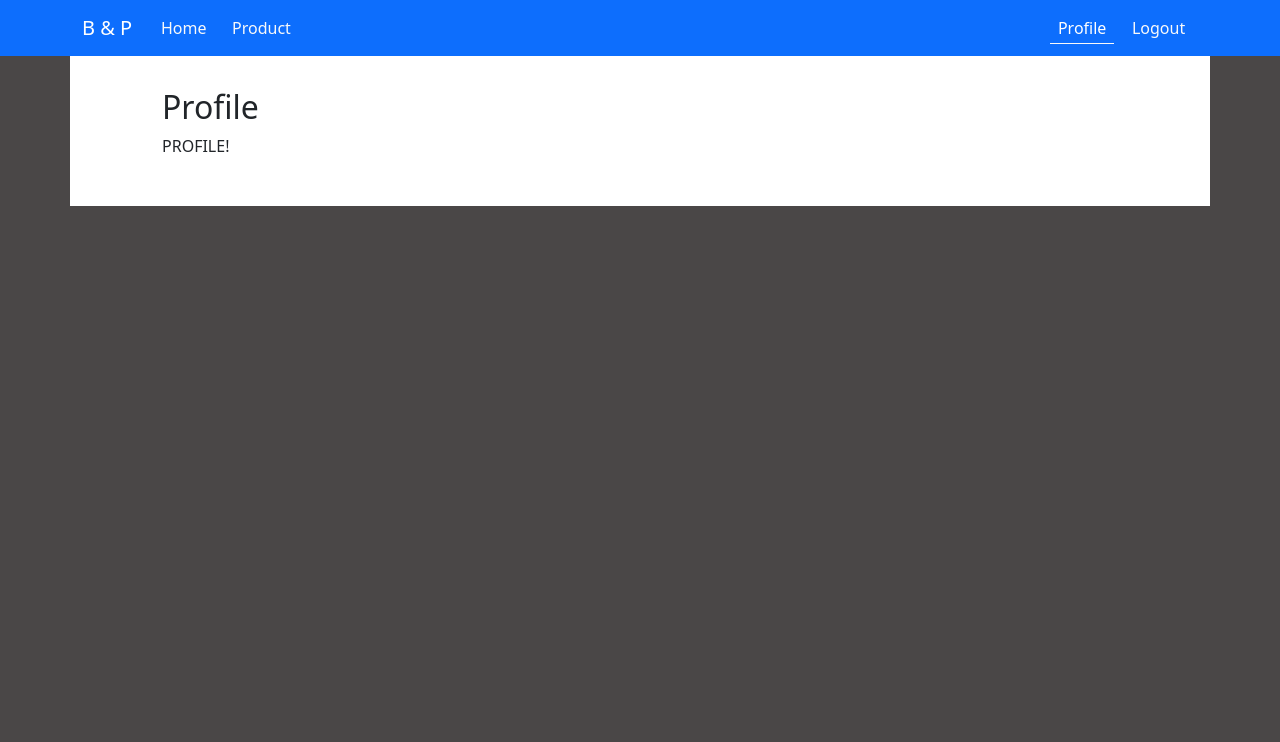
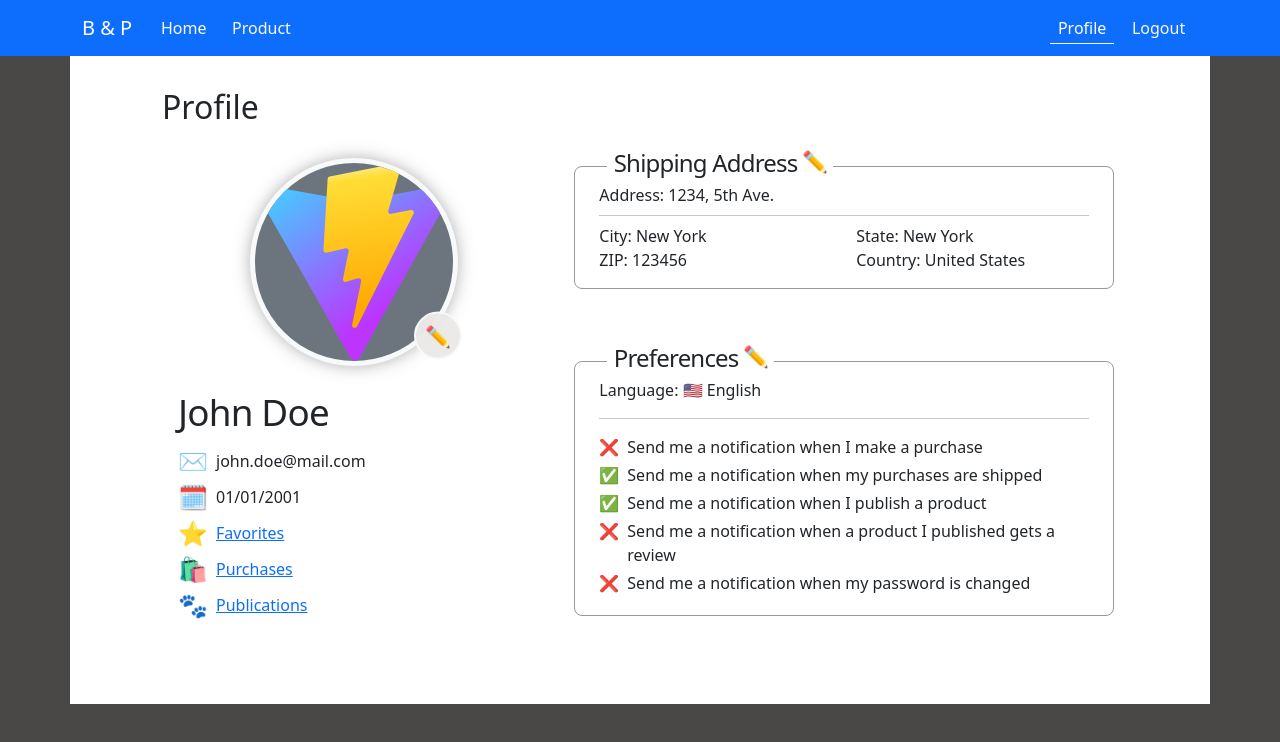
Before and after one commit to albotero/bark-and-purr, a React (Vite) app in the folder client/: page /user in a window 1280 px wide. Shown: the top 742 px of the page. Built offline with nearby package versions, Linux system fonts and the light colour scheme.

Commit message:
Profile page

```diff
--- /dev/null
+++ b/client/src/components/EditIcon.jsx
@@ -0,0 +1,13 @@
+import React from "react"
+
+const EditIcon = ({ className, callback }) => {
+  const handleEditIconClick = () => callback((prev) => !prev)
+
+  return (
+    <div className={"edit-icon " + className} onClick={handleEditIconClick}>
+      ✏️
+    </div>
+  )
+}
+
+export default EditIcon
--- /dev/null
+++ b/client/src/components/ProfileInfoItem.jsx
@@ -0,0 +1,12 @@
+import { Link } from "react-router"
+
+const ProfileInfoItem = ({ icon, text, href }) => {
+  return (
+    <div className="d-flex gap-2 align-items-center">
+      <p className="fs-4 m-0">{icon}</p>
+      <p className="m-0">{href ? <Link to={href}>{text}</Link> : text}</p>
+    </div>
+  )
+}
+
+export default ProfileInfoItem
--- a/client/src/pages/Profile.jsx
+++ b/client/src/pages/Profile.jsx
@@ -1,10 +1,199 @@
+import "../styles/Profile.css"
+import { useEffect, useState } from "react"
+import Button from "react-bootstrap/esm/Button"
+import Col from "react-bootstrap/esm/Col"
 import Container from "react-bootstrap/esm/Container"
+import FloatingLabel from "react-bootstrap/esm/FloatingLabel"
+import Form from "react-bootstrap/esm/Form"
+import Row from "react-bootstrap/esm/Row"
+import EditIcon from "../components/EditIcon"
+import ProfileInfoItem from "../components/ProfileInfoItem"
+
+const addressItems = [
+  { id: "line1", label: "Address Line 1" },
+  { id: "line2", label: "Address Line 2" },
+  { id: "city", label: "City" },
+  { id: "state", label: "State" },
+  { id: "zip", label: "ZIP" },
+  { id: "country", label: "Country" },
+]
+
+const languages = [
+  { id: "en", label: "🇺🇸 English" },
+  { id: "es", label: "🇨🇱 Español" },
+]
 
 const Profile = () => {
+  const [personalInfo, setPersonalInfo] = useState({})
+  const [address, setAddress] = useState({})
+  const [preferences, setPreferences] = useState({})
+  const [inputAddress, setInputAddress] = useState({})
+  const [inputPreferences, setInputPreferences] = useState({})
+  const [isEditingAddress, setIsEditingAddress] = useState(false)
+  const [isEditingPreferences, setIsEditingPreferences] = useState(false)
+
+  /* Mock data */
+  useEffect(() => {
+    setPersonalInfo({
+      avatar: "/vite.svg",
+      name: "John Doe",
+      email: "john.doe@mail.com",
+      birthday: "01/01/2001",
+      favorites: { text: "Favorites", href: "/user/favorites" },
+      purchases: { text: "Purchases", href: "/user/purchases" },
+      publications: { text: "Publications", href: "/user/publications" },
+    })
+    const a = {
+      line1: "1234, 5th Ave.",
+      line2: "",
+      city: "New York",
+      state: "New York",
+      zip: 123456,
+      country: "United States",
+    }
+    const p = {
+      language: "en",
+      notifications: [
+        { id: 1001, isActive: false, text: "Send me a notification when I make a purchase" },
+        { id: 1002, isActive: true, text: "Send me a notification when my purchases are shipped" },
+        { id: 1003, isActive: true, text: "Send me a notification when I publish a product" },
+        { id: 1004, isActive: false, text: "Send me a notification when a product I published gets a review" },
+        { id: 1005, isActive: false, text: "Send me a notification when my password is changed" },
+      ],
+    }
+    setAddress(a)
+    setPreferences(p)
+    setInputAddress(a)
+    setInputPreferences(p)
+  }, [])
+
+  const languageLabel = (id) => languages.find((el) => el.id == id)?.label
+
+  const handleInputAddressChange = ({ target }) => {
+    const { value, dataset } = target
+    const { property } = dataset
+    setInputAddress((prev) => ({ ...prev, [property]: value }))
+  }
+
+  const handleLanguageSelectionChange = ({ target: { value: language } }) => {
+    setInputPreferences((prev) => ({ ...prev, language }))
+  }
+
+  const handleNotificationCheckChange = ({ target }) => {
+    const { checked: isActive, dataset } = target
+    const { id } = dataset
+    const updateNotification = (nots) => nots.map((el) => (el.id == id ? { ...el, isActive } : el))
+    setInputPreferences((prev) => ({ ...prev, notifications: updateNotification(prev.notifications) }))
+  }
+
   return (
     <Container>
       <h2>Profile</h2>
-      PROFILE!
+      <Row>
+        <Col xs={12} md={5}>
+          <div className="avatar-container">
+            <img className="avatar-img" src={personalInfo.avatar} alt="Avatar" />
+            <EditIcon className="avatar-icon" />
+          </div>
+          <div className="personal-info">
+            <h4 className="user-name">{personalInfo.name}</h4>
+            <ProfileInfoItem icon="✉️" text={personalInfo.email} />
+            <ProfileInfoItem icon="🗓️" text={personalInfo.birthday} />
+            <ProfileInfoItem icon="⭐️" text={personalInfo.favorites?.text} href={personalInfo.favorites?.href} />
+            <ProfileInfoItem icon="🛍️" text={personalInfo.purchases?.text} href={personalInfo.purchases?.href} />
+            <ProfileInfoItem icon="🐾" text={personalInfo.publications?.text} href={personalInfo.publications?.href} />
+          </div>
+        </Col>
+        <Col xs={12} md={7}>
+          <Row>
+            <Col className="profile-section">
+              <div className="title">
+                <h4>Shipping Address</h4>
+                <EditIcon callback={setIsEditingAddress} />
+              </div>
+              {isEditingAddress ? (
+                <Form className="d-flex flex-column gap-2 pt-3">
+                  {addressItems.map(({ id, label }) => (
+                    <FloatingLabel key={id} controlId={`address-${id}`} label={label}>
+                      <Form.Control
+                        type="text"
+                        placeholder={label}
+                        value={inputAddress[id] || ""}
+                        data-property={id}
+                        onChange={handleInputAddressChange}
+                      />
+                    </FloatingLabel>
+                  ))}
+                  <div className="my-4 mx-auto">
+                    <Button>Save changes</Button>
+                  </div>
+                </Form>
+              ) : (
+                <>
+                  <Row>
+                    <Col xs={12}>{`Address: ${address.line1} ${address.line2}`}</Col>
+                  </Row>
+                  <hr className="my-2" />
+                  <Row>
+                    <Col xs={12} md={6}>{`City: ${address.city}`}</Col>
+                    <Col xs={12} md={6}>{`State: ${address.state}`}</Col>
+                  </Row>
+                  <Row>
+                    <Col xs={12} md={6}>{`ZIP: ${address.zip}`}</Col>
+                    <Col xs={12} md={6}>{`Country: ${address.country}`}</Col>
+                  </Row>
+                </>
+              )}
+            </Col>
+          </Row>
+          <Row>
+            <Col className="profile-section">
+              <div className="title">
+                <h4>Preferences</h4>
+                <EditIcon callback={setIsEditingPreferences} />
+              </div>
+              {isEditingPreferences ? (
+                <Form className="d-flex flex-column gap-2 pt-3">
+                  <Form.Group className="d-flex align-items-center gap-3">
+                    <Form.Label className="m-0">Language:</Form.Label>
+                    <Form.Select value={inputPreferences.language} onChange={handleLanguageSelectionChange}>
+                      {languages.map(({ id: l }) => (
+                        <option key={l} value={l}>
+                          {languageLabel(l)}
+                        </option>
+                      ))}
+                    </Form.Select>
+                  </Form.Group>
+                  <hr />
+                  {inputPreferences.notifications?.map(({ id, isActive, text }) => (
+                    <Form.Check
+                      key={id}
+                      label={text}
+                      checked={isActive}
+                      data-id={id}
+                      onChange={handleNotificationCheckChange}
+                    />
+                  ))}
+                  <div className="my-4 mx-auto">
+                    <Button>Save changes</Button>
+                  </div>
+                </Form>
+              ) : (
+                <>
+                  <p>Language: {languageLabel(preferences.language)} </p>
+                  <hr />
+                  {preferences.notifications?.map(({ id, isActive, text }) => (
+                    <p key={id} className="my-1 d-flex align-items-start gap-2">
+                      <span>{isActive ? "✅" : "❌"}</span>
+                      <span>{text}</span>
+                    </p>
+                  ))}
+                </>
+              )}
+            </Col>
+          </Row>
+        </Col>
+      </Row>
     </Container>
   )
 }
--- /dev/null
+++ b/client/src/styles/Profile.css
@@ -0,0 +1,73 @@
+.avatar-container {
+  position: relative;
+  width: 13rem;
+  height: 16rem;
+  margin: 0 auto;
+}
+
+.avatar-img,
+.avatar-icon {
+  position: absolute;
+  left: 50%;
+  top: 50%;
+  border: 0.35rem solid var(--bs-light);
+  border-radius: 50%;
+}
+
+.edit-icon {
+  width: 1.5rem;
+  height: 1.5rem;
+  font-size: 1.3rem;
+  display: flex;
+  align-items: center;
+  justify-content: center;
+  cursor: pointer;
+}
+
+.avatar-img {
+  width: 13rem;
+  height: 13rem;
+  background-color: var(--bs-gray);
+  box-shadow: 0 0 1rem rgba(100, 100, 100, 0.5);
+  transform: translate(-50%, -50%);
+}
+
+.avatar-icon {
+  border-width: 0.15rem;
+  transform: translate(3.75rem, 3.1rem);
+  width: 3rem;
+  height: 3rem;
+  background-color: rgba(236, 233, 233, 0.975);
+}
+
+.personal-info {
+  padding: 0 1rem;
+}
+
+h4.user-name {
+  font-size: 2.3rem;
+  font-weight: 300;
+  letter-spacing: -0.05rem;
+}
+
+.profile-section {
+  position: relative;
+  border: 1px solid rgba(50, 50, 50, 0.5);
+  margin: 2rem 1rem 2.5rem;
+  padding: 1rem 1.5rem;
+  border-radius: 0.5rem;
+}
+
+.profile-section .title {
+  position: absolute;
+  top: 0;
+  left: 2rem;
+  transform: translateY(-50%);
+  padding: 0 0.4rem;
+  background-color: var(--bs-white);
+  font-size: 1.8rem;
+  font-weight: 400;
+  letter-spacing: -0.05rem;
+  display: flex;
+  gap: 0.3rem;
+}
--- a/client/src/styles/index.css
+++ b/client/src/styles/index.css
@@ -19,5 +19,10 @@ body {
 .container-main {
   color: var(--bs-body-color);
   background-color: var(--bs-body-bg);
-  padding: 2rem 5rem 3rem;
 }
+
+@media screen and (min-width: 768px) {
+  .container-main {
+    padding: 2rem 5rem 3rem;
+  }
+}
```
